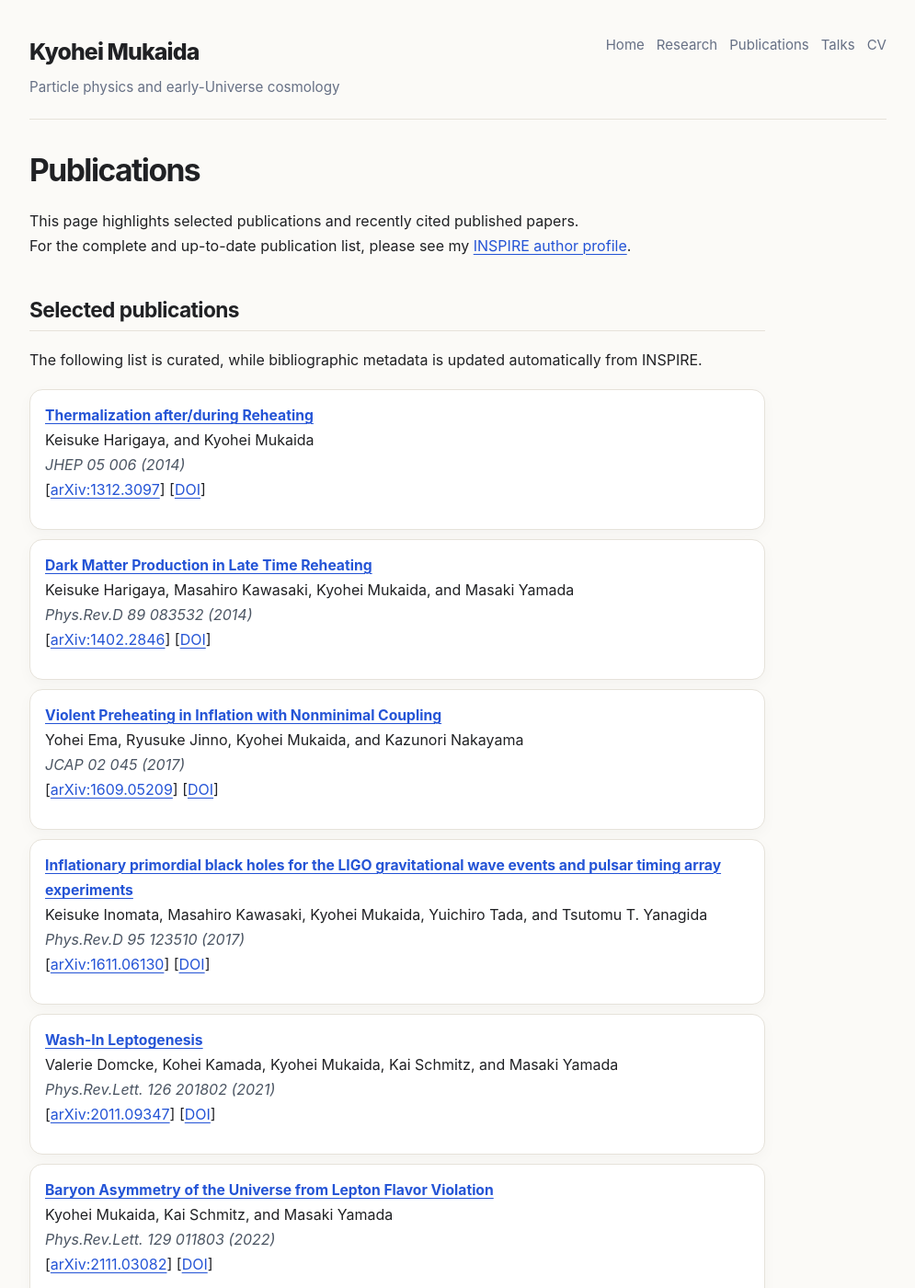
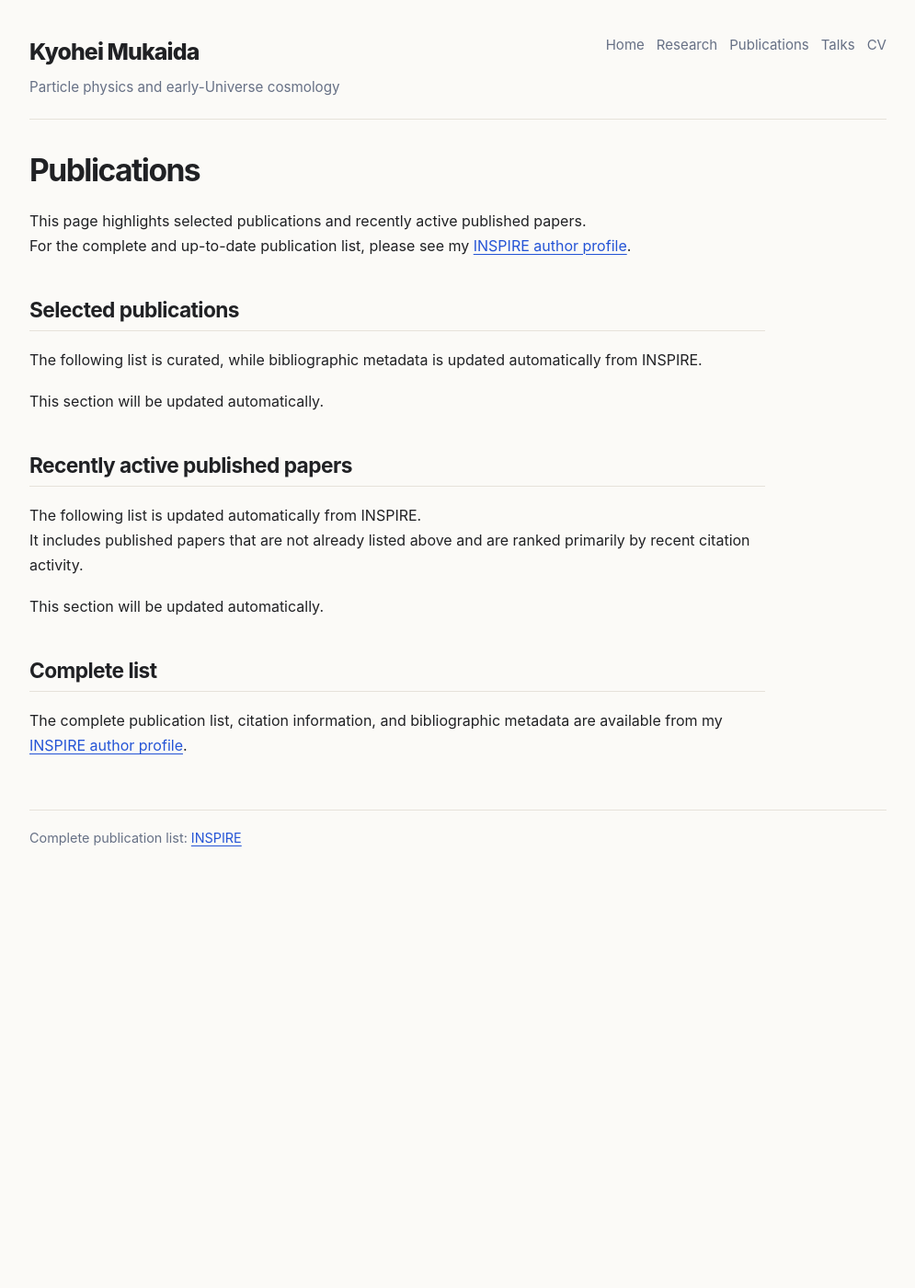
Before and after one commit to kyoheimukaida/kyoheimukaida.github.io, a Jekyll site: the page built from publications.md, in a window 1280 px wide and 1400 px high. Shown: the whole window at 92% size, without its empty margins (142-1137 px from the left). Built offline with Jekyll 4.4.1, drawn with Linux system fonts in a browser that asks for light colours; some of the changed text lies outside the part shown.

Commit message:
Update publications.md

```diff
--- a/publications.md
+++ b/publications.md
@@ -5,7 +5,7 @@ title: Publications
 
 # Publications
 
-This page highlights selected publications and recently cited published papers.
+This page highlights selected publications and recently active published papers.
 For the complete and up-to-date publication list, please see my [INSPIRE author profile](https://inspirehep.net/authors/1309535).
 
 ## Selected publications
@@ -15,48 +15,20 @@ The following list is curated, while bibliographic metadata is updated automatic
 <div class="record-list" markdown="1">
 
 <!-- publications-selected:start -->
-- **[Thermalization after/during Reheating](https://arxiv.org/abs/1312.3097)**
-  Keisuke Harigaya, and Kyohei Mukaida
-  *JHEP 05 006 (2014)*
-  [[arXiv:1312.3097](https://arxiv.org/abs/1312.3097)] [[DOI](https://doi.org/10.1007/JHEP05(2014)006)]
-
-- **[Dark Matter Production in Late Time Reheating](https://arxiv.org/abs/1402.2846)**
-  Keisuke Harigaya, Masahiro Kawasaki, Kyohei Mukaida, and Masaki Yamada
-  *Phys.Rev.D 89 083532 (2014)*
-  [[arXiv:1402.2846](https://arxiv.org/abs/1402.2846)] [[DOI](https://doi.org/10.1103/PhysRevD.89.083532)]
-
-- **[Violent Preheating in Inflation with Nonminimal Coupling](https://arxiv.org/abs/1609.05209)**
-  Yohei Ema, Ryusuke Jinno, Kyohei Mukaida, and Kazunori Nakayama
-  *JCAP 02 045 (2017)*
-  [[arXiv:1609.05209](https://arxiv.org/abs/1609.05209)] [[DOI](https://doi.org/10.1088/1475-7516/2017/02/045)]
-
-- **[Inflationary primordial black holes for the LIGO gravitational wave events and pulsar timing array experiments](https://arxiv.org/abs/1611.06130)**
-  Keisuke Inomata, Masahiro Kawasaki, Kyohei Mukaida, Yuichiro Tada, and Tsutomu T. Yanagida
-  *Phys.Rev.D 95 123510 (2017)*
-  [[arXiv:1611.06130](https://arxiv.org/abs/1611.06130)] [[DOI](https://doi.org/10.1103/PhysRevD.95.123510)]
-
-- **[Wash-In Leptogenesis](https://arxiv.org/abs/2011.09347)**
-  Valerie Domcke, Kohei Kamada, Kyohei Mukaida, Kai Schmitz, and Masaki Yamada
-  *Phys.Rev.Lett. 126 201802 (2021)*
-  [[arXiv:2011.09347](https://arxiv.org/abs/2011.09347)] [[DOI](https://doi.org/10.1103/PhysRevLett.126.201802)]
-
-- **[Baryon Asymmetry of the Universe from Lepton Flavor Violation](https://arxiv.org/abs/2111.03082)**
-  Kyohei Mukaida, Kai Schmitz, and Masaki Yamada
-  *Phys.Rev.Lett. 129 011803 (2022)*
-  [[arXiv:2111.03082](https://arxiv.org/abs/2111.03082)] [[DOI](https://doi.org/10.1103/PhysRevLett.129.011803)]
+This section will be updated automatically.
 <!-- publications-selected:end -->
 
 </div>
 
-## Recently cited published papers
+## Recently active published papers
 
 The following list is updated automatically from INSPIRE.
-It includes published papers that are not already listed above and that pass a recent-citation threshold.
+It includes published papers that are not already listed above and are ranked primarily by recent citation activity.
 
 <div class="record-list" markdown="1">
 
 <!-- publications-notable:start -->
-- No published papers outside the selected list currently pass the recent-attention threshold.
+This section will be updated automatically.
 <!-- publications-notable:end -->
 
 </div>
```
